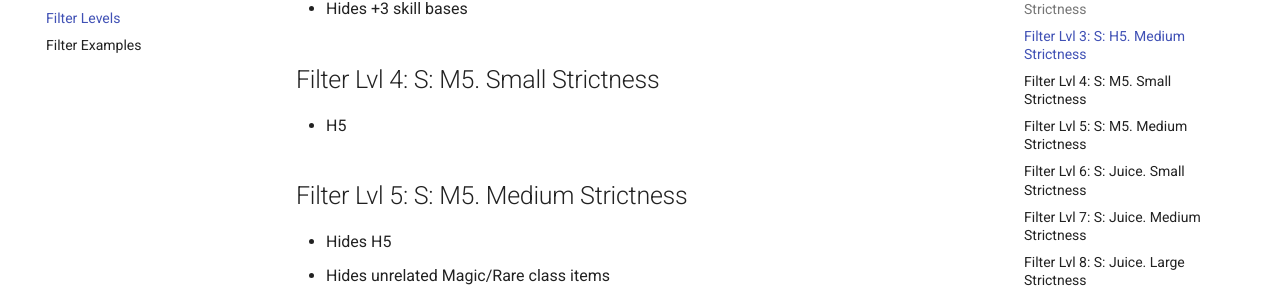
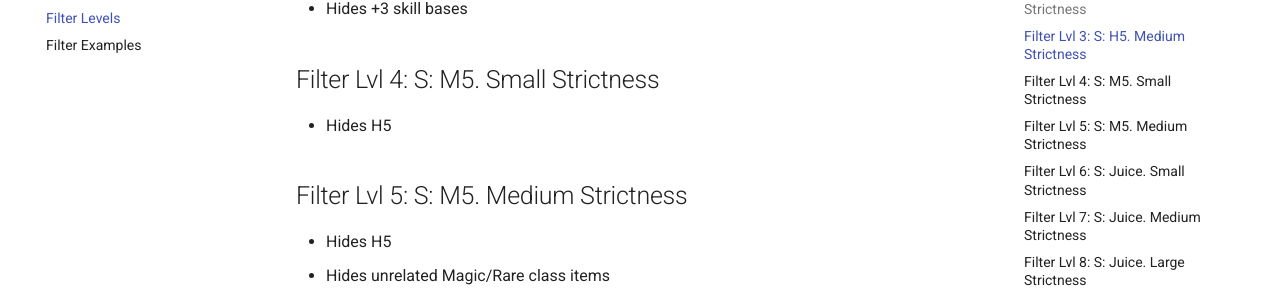
Before and after one commit to KassahiPD2/Kassahi, an MkDocs documentation site: the page built from docs/filter-levels.md, in a window 1280 px wide and 900 px high, scrolled down 634 px. Shown: the part 144-443 px from the top of the window. Built offline with MkDocs 1.6.1 and Material for MkDocs 9.7.7, drawn with Linux system fonts in a browser that asks for light colours; comment, search, counter and statistics services are not loaded.

Commit message:
docs: add hides

```diff
--- a/docs/filter-levels.md
+++ b/docs/filter-levels.md
@@ -21,7 +21,7 @@ Under 50 Gold Always Hidden, Under 500 Gold Hidden After Lvl 17, Under 5k Gold h
 
 ## Filter Lvl 4: S: M5. Small Strictness
 
--   H5
+-   Hides H5
 
 ## Filter Lvl 5: S: M5. Medium Strictness
 
```
